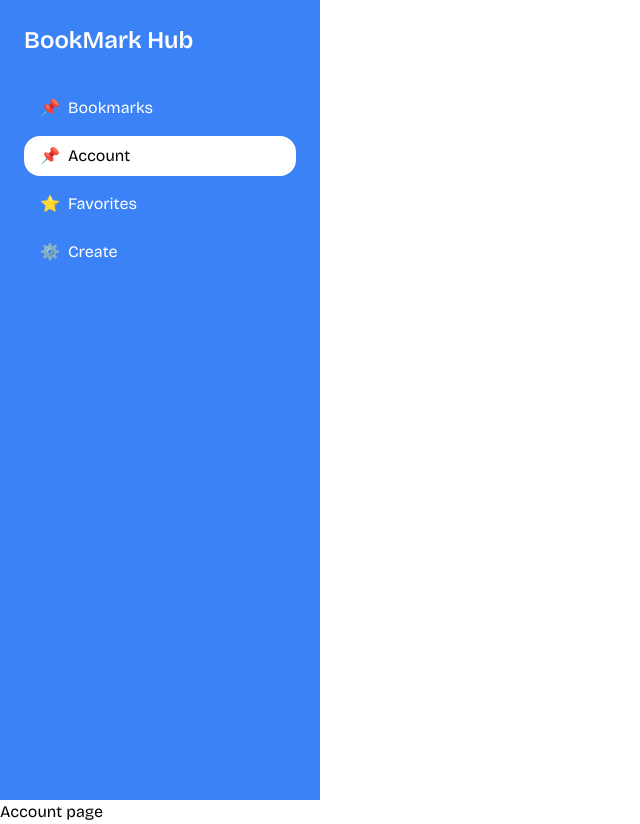
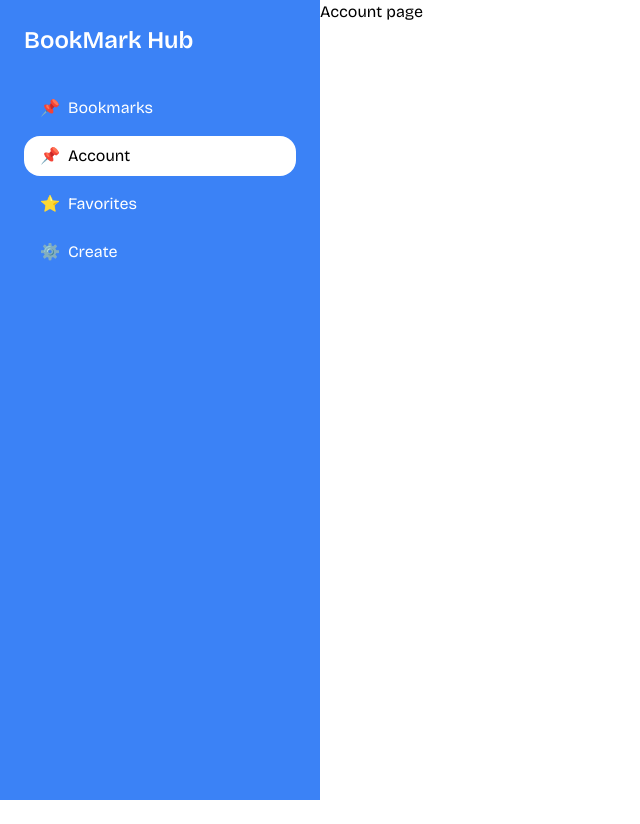
Before and after one commit to fisayo-dev/bookmark-hub, a Next.js app: page /account in a window 1280 px wide. Shown: the whole page, without its empty margins (0-640 px from the left). After the commit the page ends 800 px from the top, so only its background shows below. Built offline with nearby package versions, Linux system fonts and the light colour scheme.

Commit message:
edit layout page

```diff
--- a/app/(dashboard)/layout.tsx
+++ b/app/(dashboard)/layout.tsx
@@ -7,11 +7,11 @@ interface LayoutProps {
 
 const layout = ({ children }: LayoutProps ) => {
   return (
-    <div>
+    <div className="flex items-start justify-start">
       <Sidebar />
-      <>
+      <div className="w-[75vw] h-[100vh]">
       {children}
-      </>
+      </div>
     </div>
   )
 }
```
